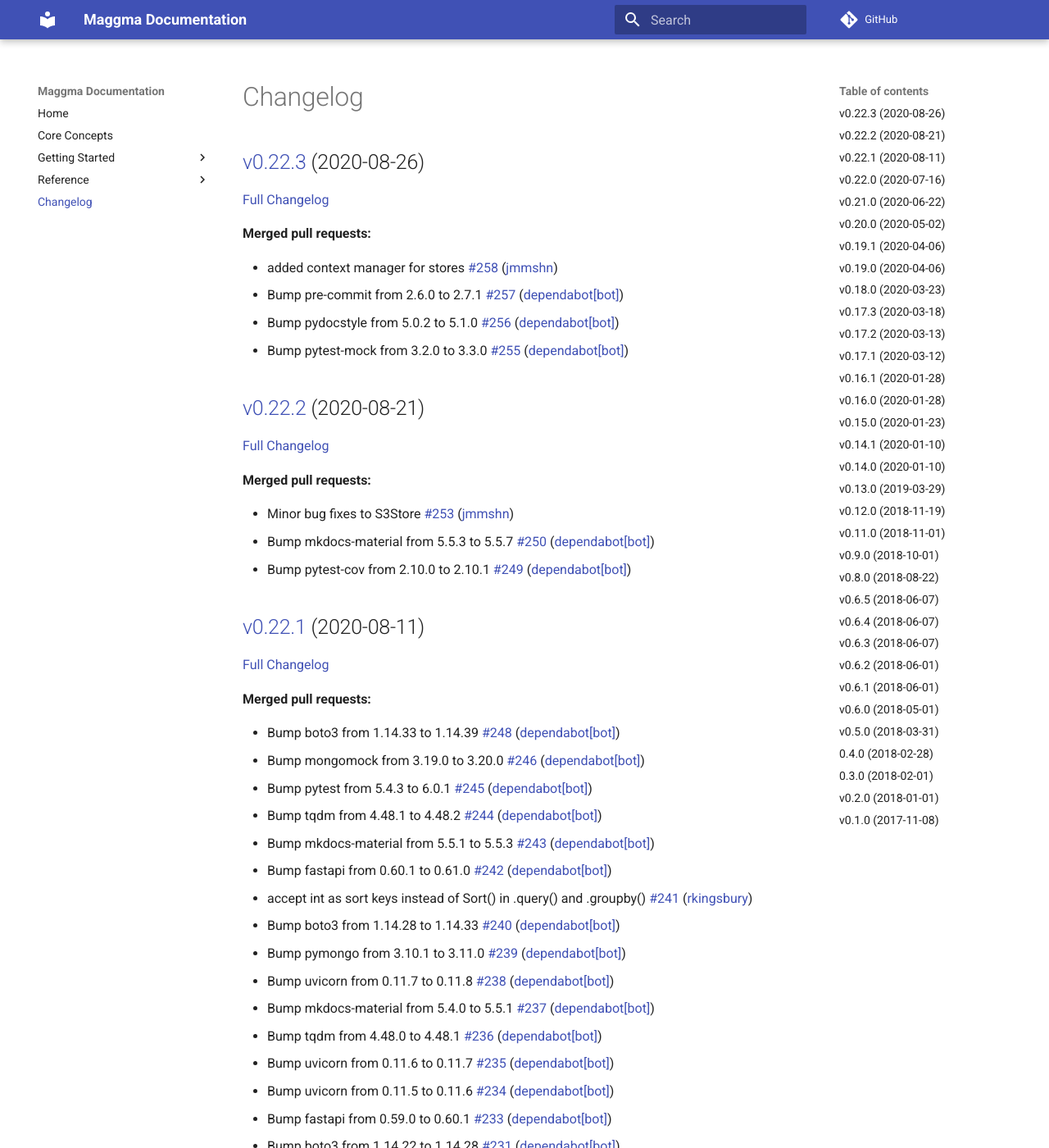
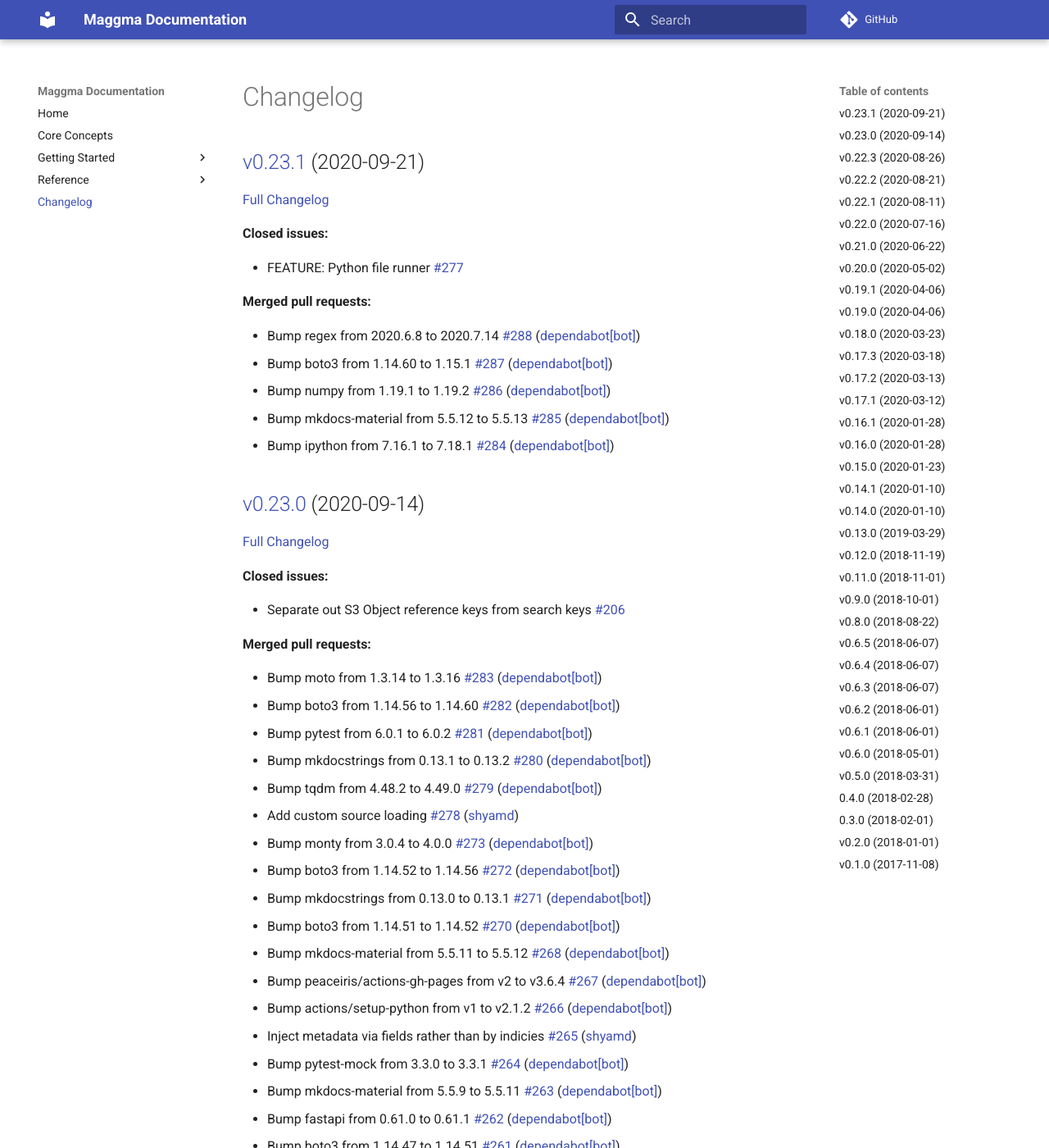
Before and after one commit to materialsproject/maggma, an MkDocs documentation site: the page built from docs/CHANGELOG.md, in a window 1280 px wide and 1400 px high. Shown: the whole window at 82% size. Built offline with MkDocs 1.6.1 and Material for MkDocs 9.7.7, drawn with Linux system fonts in a browser that asks for light colours; comment, search, counter and statistics services are not loaded; some of the changed text lies outside the part shown.

Commit message:
Updated CHANGELOG.md

```diff
--- a/docs/CHANGELOG.md
+++ b/docs/CHANGELOG.md
@@ -1,4 +1,51 @@
 # Changelog
+
+## [v0.23.1](https://github.com/materialsproject/maggma/tree/v0.23.1) (2020-09-21)
+
+[Full Changelog](https://github.com/materialsproject/maggma/compare/v0.23.0...v0.23.1)
+
+**Closed issues:**
+
+- FEATURE: Python file runner [\#277](https://github.com/materialsproject/maggma/issues/277)
+
+**Merged pull requests:**
+
+- Bump regex from 2020.6.8 to 2020.7.14 [\#288](https://github.com/materialsproject/maggma/pull/288) ([dependabot[bot]](https://github.com/apps/dependabot))
+- Bump boto3 from 1.14.60 to 1.15.1 [\#287](https://github.com/materialsproject/maggma/pull/287) ([dependabot[bot]](https://github.com/apps/dependabot))
+- Bump numpy from 1.19.1 to 1.19.2 [\#286](https://github.com/materialsproject/maggma/pull/286) ([dependabot[bot]](https://github.com/apps/dependabot))
+- Bump mkdocs-material from 5.5.12 to 5.5.13 [\#285](https://github.com/materialsproject/maggma/pull/285) ([dependabot[bot]](https://github.com/apps/dependabot))
+- Bump ipython from 7.16.1 to 7.18.1 [\#284](https://github.com/materialsproject/maggma/pull/284) ([dependabot[bot]](https://github.com/apps/dependabot))
+
+## [v0.23.0](https://github.com/materialsproject/maggma/tree/v0.23.0) (2020-09-14)
+
+[Full Changelog](https://github.com/materialsproject/maggma/compare/v0.22.3...v0.23.0)
+
+**Closed issues:**
+
+- Separate out S3 Object reference keys from search keys [\#206](https://github.com/materialsproject/maggma/issues/206)
+
+**Merged pull requests:**
+
+- Bump moto from 1.3.14 to 1.3.16 [\#283](https://github.com/materialsproject/maggma/pull/283) ([dependabot[bot]](https://github.com/apps/dependabot))
+- Bump boto3 from 1.14.56 to 1.14.60 [\#282](https://github.com/materialsproject/maggma/pull/282) ([dependabot[bot]](https://github.com/apps/dependabot))
+- Bump pytest from 6.0.1 to 6.0.2 [\#281](https://github.com/materialsproject/maggma/pull/281) ([dependabot[bot]](https://github.com/apps/dependabot))
+- Bump mkdocstrings from 0.13.1 to 0.13.2 [\#280](https://github.com/materialsproject/maggma/pull/280) ([dependabot[bot]](https://github.com/apps/dependabot))
+- Bump tqdm from 4.48.2 to 4.49.0 [\#279](https://github.com/materialsproject/maggma/pull/279) ([dependabot[bot]](https://github.com/apps/dependabot))
+- Add custom source loading [\#278](https://github.com/materialsproject/maggma/pull/278) ([shyamd](https://github.com/shyamd))
+- Bump monty from 3.0.4 to 4.0.0 [\#273](https://github.com/materialsproject/maggma/pull/273) ([dependabot[bot]](https://github.com/apps/dependabot))
+- Bump boto3 from 1.14.52 to 1.14.56 [\#272](https://github.com/materialsproject/maggma/pull/272) ([dependabot[bot]](https://github.com/apps/dependabot))
+- Bump mkdocstrings from 0.13.0 to 0.13.1 [\#271](https://github.com/materialsproject/maggma/pull/271) ([dependabot[bot]](https://github.com/apps/dependabot))
+- Bump boto3 from 1.14.51 to 1.14.52 [\#270](https://github.com/materialsproject/maggma/pull/270) ([dependabot[bot]](https://github.com/apps/dependabot))
+- Bump mkdocs-material from 5.5.11 to 5.5.12 [\#268](https://github.com/materialsproject/maggma/pull/268) ([dependabot[bot]](https://github.com/apps/dependabot))
+- Bump peaceiris/actions-gh-pages from v2 to v3.6.4 [\#267](https://github.com/materialsproject/maggma/pull/267) ([dependabot[bot]](https://github.com/apps/dependabot))
+- Bump actions/setup-python from v1 to v2.1.2 [\#266](https://github.com/materialsproject/maggma/pull/266) ([dependabot[bot]](https://github.com/apps/dependabot))
+- Inject metadata via fields rather than by indicies [\#265](https://github.com/materialsproject/maggma/pull/265) ([shyamd](https://github.com/shyamd))
+- Bump pytest-mock from 3.3.0 to 3.3.1 [\#264](https://github.com/materialsproject/maggma/pull/264) ([dependabot[bot]](https://github.com/apps/dependabot))
+- Bump mkdocs-material from 5.5.9 to 5.5.11 [\#263](https://github.com/materialsproject/maggma/pull/263) ([dependabot[bot]](https://github.com/apps/dependabot))
+- Bump fastapi from 0.61.0 to 0.61.1 [\#262](https://github.com/materialsproject/maggma/pull/262) ([dependabot[bot]](https://github.com/apps/dependabot))
+- Bump boto3 from 1.14.47 to 1.14.51 [\#261](https://github.com/materialsproject/maggma/pull/261) ([dependabot[bot]](https://github.com/apps/dependabot))
+- Bump pydocstyle from 5.1.0 to 5.1.1 [\#260](https://github.com/materialsproject/maggma/pull/260) ([dependabot[bot]](https://github.com/apps/dependabot))
+- Bump mkdocs-material from 5.5.8 to 5.5.9 [\#259](https://github.com/materialsproject/maggma/pull/259) ([dependabot[bot]](https://github.com/apps/dependabot))
 
 ## [v0.22.3](https://github.com/materialsproject/maggma/tree/v0.22.3) (2020-08-26)
 
```
